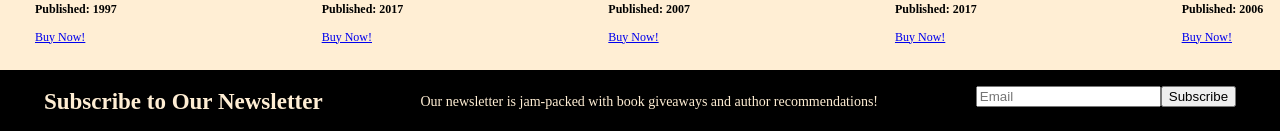
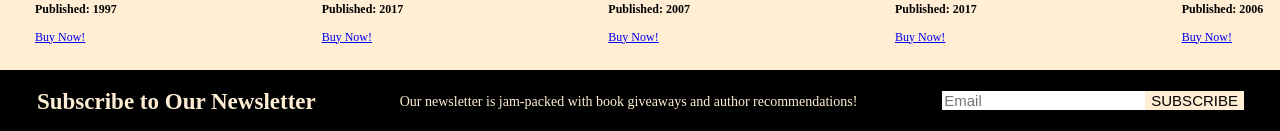
Before and after one commit to hannah-brown17/project-three, a React (Vite) app: page / in a window 1280 px wide. Shown: the part 2300-2431 px from the top of the page. Built offline with nearby package versions, Linux system fonts and the light colour scheme.

Commit message:
updated the styling of footer

```diff
--- a/src/App.css
+++ b/src/App.css
@@ -83,4 +83,22 @@ a {
   font-family: 'Montserrat';
   font-size: 35px;
   margin-top: 20px;
+  margin-bottom: 20px;
 }
+
+form {
+  display: inline-block;
+  margin-top: 5px;
+}
+input {
+  font-size: 15px;
+  border: 1px solid;
+  border-color: black;
+}
+
+button {
+  font-size: 15px;
+  background-color: #ffeed4;
+  border: none;
+  margin: -1px;
+}
--- a/src/components/Footer.jsx
+++ b/src/components/Footer.jsx
@@ -14,7 +14,7 @@ const Footer = () => {
           placeholder="Email"
           required
         ></input>
-        <button type="submit">Subscribe</button>
+        <button type="submit">SUBSCRIBE</button>
       </form>
     </div>
   )
```
